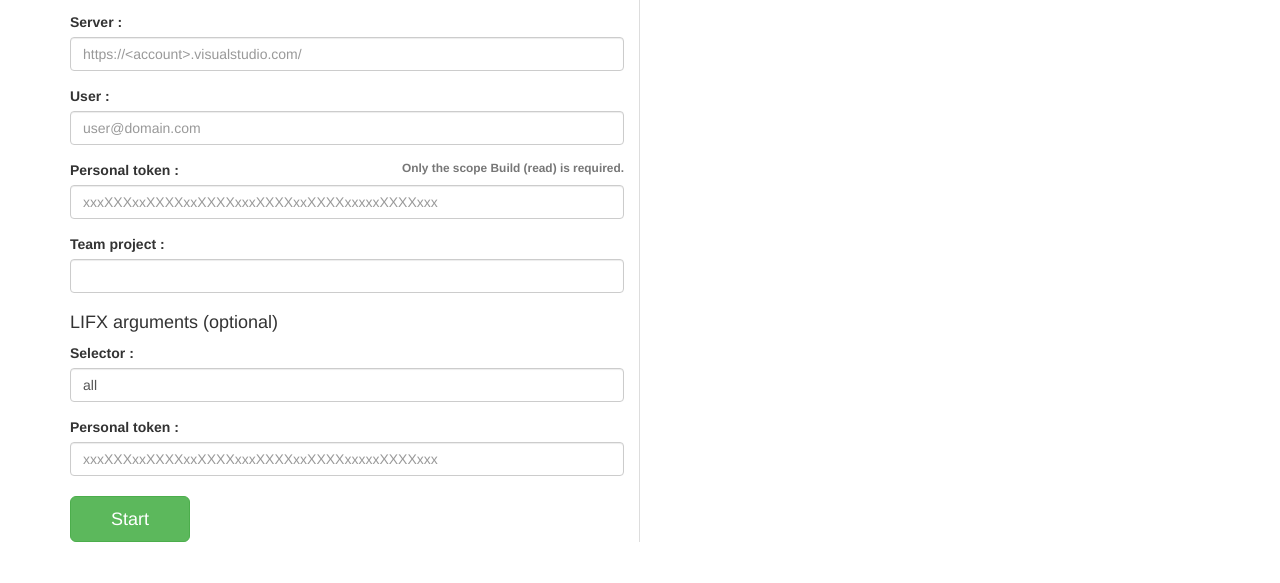
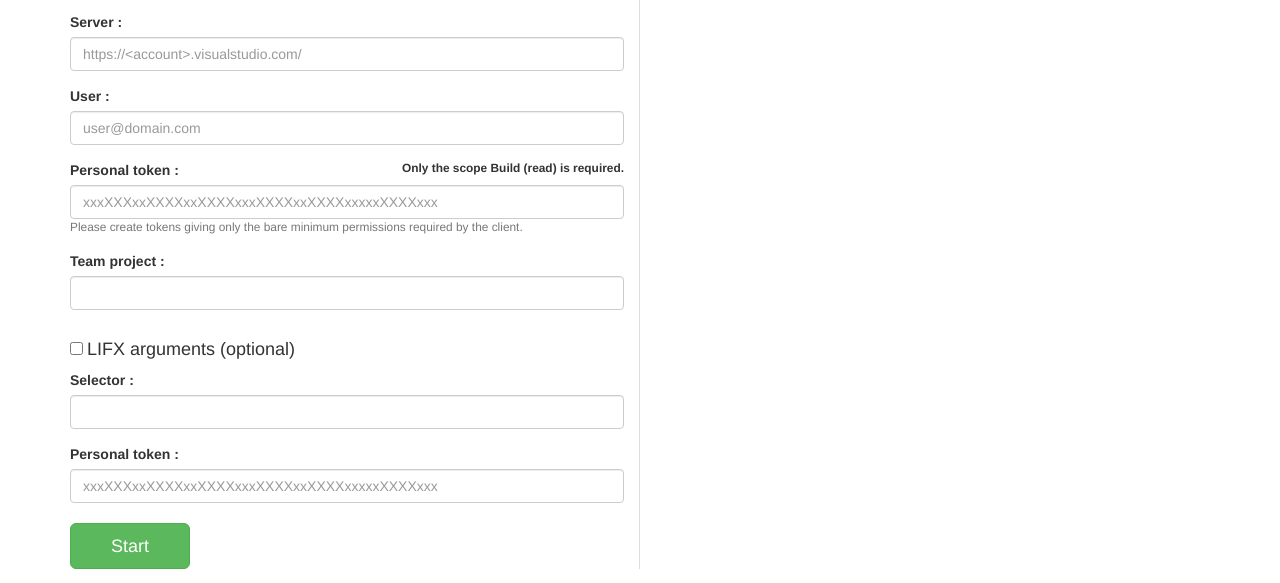
Before and after one commit to minduca/gecko-ci, a website: page index.html in a window 1280 px wide. Shown: the part 302-885 px from the top of the page. Before the commit the page ends 844 px from the top, so only its background shows below. Drawn offline with nearby package versions, Linux system fonts and the light colour scheme.

Commit message:
Github Page

```diff
--- a/index.html
+++ b/index.html
@@ -24,7 +24,7 @@
     }
 </style>
 
-<section ng-app="app" class="container">
+<section class="container">
 
     <h1>gecko-ci</h1>
     <span class="text-muted">A lightweight build monitor that handles IoT gadgets and brings CI feedbacks to the real world.</span>
@@ -36,7 +36,7 @@
 
     <div class="row" ng-controller="GeckoCIController">
 
-        <div class="col-sm-6 form">
+        <form class="col-sm-6 form">
             <h4>TFS arguments</h4>
 
             <div class="form-section">
@@ -47,42 +47,43 @@
 
                 <div class="form-group">
                     <label for="server">Server :</label>
-                    <input type="text" class="form-control" name="server" placeholder="https://<account>.visualstudio.com/" ng-model="config.tfsServer" required />
+                    <input type="url" class="form-control" name="server" id="server" placeholder="https://<account>.visualstudio.com/" ng-model="config.tfsServer" required />
                 </div>
 
                 <div class="form-group">
                     <label for="user">User :</label>
-                    <input type="text" class="form-control" name="user" placeholder="user@domain.com" ng-model="config.tfsUser" required />
+                    <input type="text" class="form-control" name="user" id="user" placeholder="user@domain.com" ng-model="config.tfsUser" required />
                 </div>
 
                 <div class="form-group">
-                    <label for="personalToken">Personal token :</label> <b><small class="text-muted pull-right">Only the scope Build (read) is required.</small></b>
-                    <input type="text" class="form-control" name="personalToken" placeholder="xxxXXXxxXXXXxxXXXXxxxXXXXxxXXXXxxxxxXXXXxxx" autocomplete="off" ng-model="config.tfsPersonalToken" required />
+                    <label for="personalToken">Personal token :</label> <b><small class="pull-right">Only the scope Build (read) is required.</small></b>
+                    <input type="text" class="form-control" name="personalToken" id="personalToken" placeholder="xxxXXXxxXXXXxxXXXXxxxXXXXxxXXXXxxxxxXXXXxxx" autocomplete="off" ng-model="config.tfsPersonalToken" required />
+                    <small class="text-muted">Please create tokens giving only the bare minimum permissions required by the client.</small>
                 </div>
 
                 <div class="form-group">
                     <label for="teamProject">Team project :</label>
-                    <input type="text" class="form-control" name="teamProject" ng-model="config.tfsTeamProject" required />
+                    <input type="text" class="form-control" name="teamProject" id="teamProject" ng-model="config.tfsTeamProject" required />
                 </div>
             </div>
 
-            <h4>LIFX arguments (optional)</h4>
+            <input type="checkbox" ng-model="config.lifxActive" id="lifx-active" /> <label for="lifx-active" class="h4">LIFX arguments (optional)</label>
 
             <div class="form-section">
                 <div class="form-group">
                     <label for="pwdlifx-selector">Selector :</label>
-                    <input type="text" class="form-control" name="lifx-selector" ng-model="config.lifxSelector" required />
+                    <input type="text" ng-disabled="!config.lifxActive" class="form-control" name="lifx-selector" id="lifx-selector" ng-model="config.lifxSelector" required />
                 </div>
                 <div class="form-group">
                     <label for="lifx-personalToken">Personal token :</label>
-                    <input type="text" class="form-control" name="lifx-personalToken" placeholder="xxxXXXxxXXXXxxXXXXxxxXXXXxxXXXXxxxxxXXXXxxx" autocomplete="off" ng-model="config.lifxPersonalToken" required />
+                    <input type="text" ng-disabled="!config.lifxActive" class="form-control" name="lifx-personalToken" id="lifx-personalToken" placeholder="xxxXXXxxXXXXxxXXXXxxxXXXXxxXXXXxxxxxXXXXxxx" autocomplete="off" ng-model="config.lifxPersonalToken" required />
                 </div>
             </div>
 
-            <button type="button" class="btn btn-success btn-lg" ng-click="start(config)" ng-hide="isRunning()" style="width:120px">Start</button>
+            <button type="submit" class="btn btn-success btn-lg" ng-click="start(config)" ng-hide="isRunning()" style="width:120px">Start</button>
             <button type="button" class="btn btn-default btn-lg ng-hide" ng-click="stop()" ng-hide="!isRunning()" style="width:120px">Stop</button>
 
-        </div>
+        </form>
 
         <div class="col-sm-6 result-section">
             <h4>Build Status</h4>
@@ -97,10 +98,10 @@
 
 </section>
 
-<script type="text/javascript" src="https://code.jquery.com/jquery-3.2.1.min.js" integrity="sha256-hwg4gsxgFZhOsEEamdOYGBf13FyQuiTwlAQgxVSNgt4=" crossorigin="anonymous"></script>
-<script type="text/javascript" src="https://maxcdn.bootstrapcdn.com/bootstrap/3.3.7/js/bootstrap.min.js" integrity="sha384-Tc5IQib027qvyjSMfHjOMaLkfuWVxZxUPnCJA7l2mCWNIpG9mGCD8wGNIcPD7Txa" crossorigin="anonymous"></script>
-<script type="text/javascript" src="https://code.angularjs.org/latest/angular.min.js"></script>
-<script type="text/javascript" src="https://rawgit.com/minduca/gecko-ci/master/dist/gecko-ci.js"></script>
+<script type="text/javascript" src="bower_components/jquery/dist/jquery.min.js"></script>
+<script type="text/javascript" src="bower_components/bootstrap/dist/js/bootstrap.min.js"></script>
+<script type="text/javascript" src="bower_components/angularjs/angular.min.js"></script>
+<script type="text/javascript" src="bower_components/gecko-ci/dist/gecko-ci.js"></script>
 
 <script type="text/javascript">
 
@@ -114,7 +115,8 @@
 
                 $scope.config = {
                     tfsCollection: "DefaultCollection",
-                    lifxSelector: "all"
+                    lifxSelector: "all",
+                    lifxActive: false
                 }
 
                 $scope.start = function (config) {
@@ -167,7 +169,7 @@
                         }
                     }
 
-                    if (config.lifxSelector && config.lifxPersonalToken) {
+                    if (config.lifxActive) {
                         options.lightBulbs.push({
                             name: "default bulb",
                             technology: "lifx",
```
Also changed, not shown: demo/bower-demo/index.html (+13 -12 lines).
